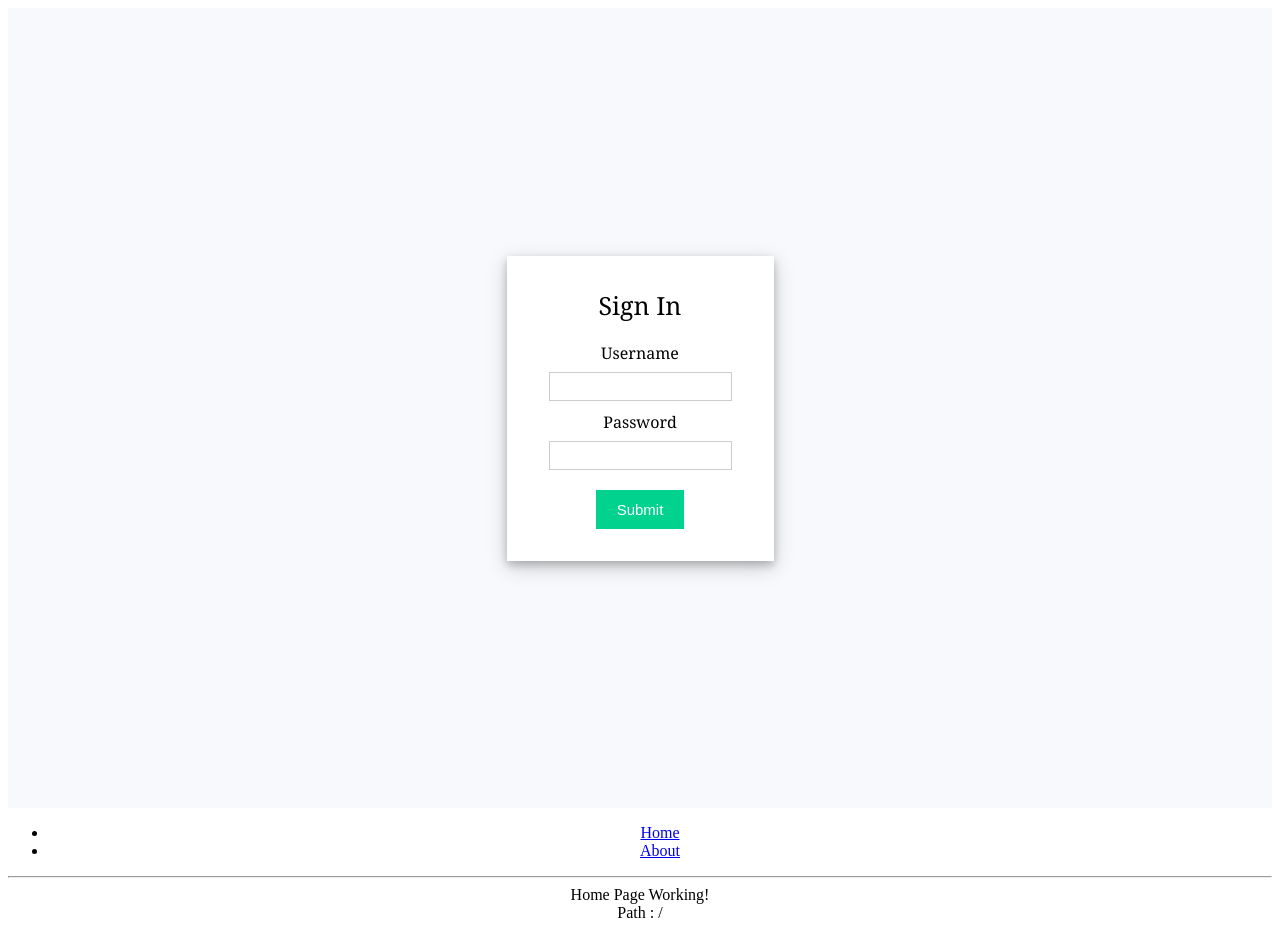
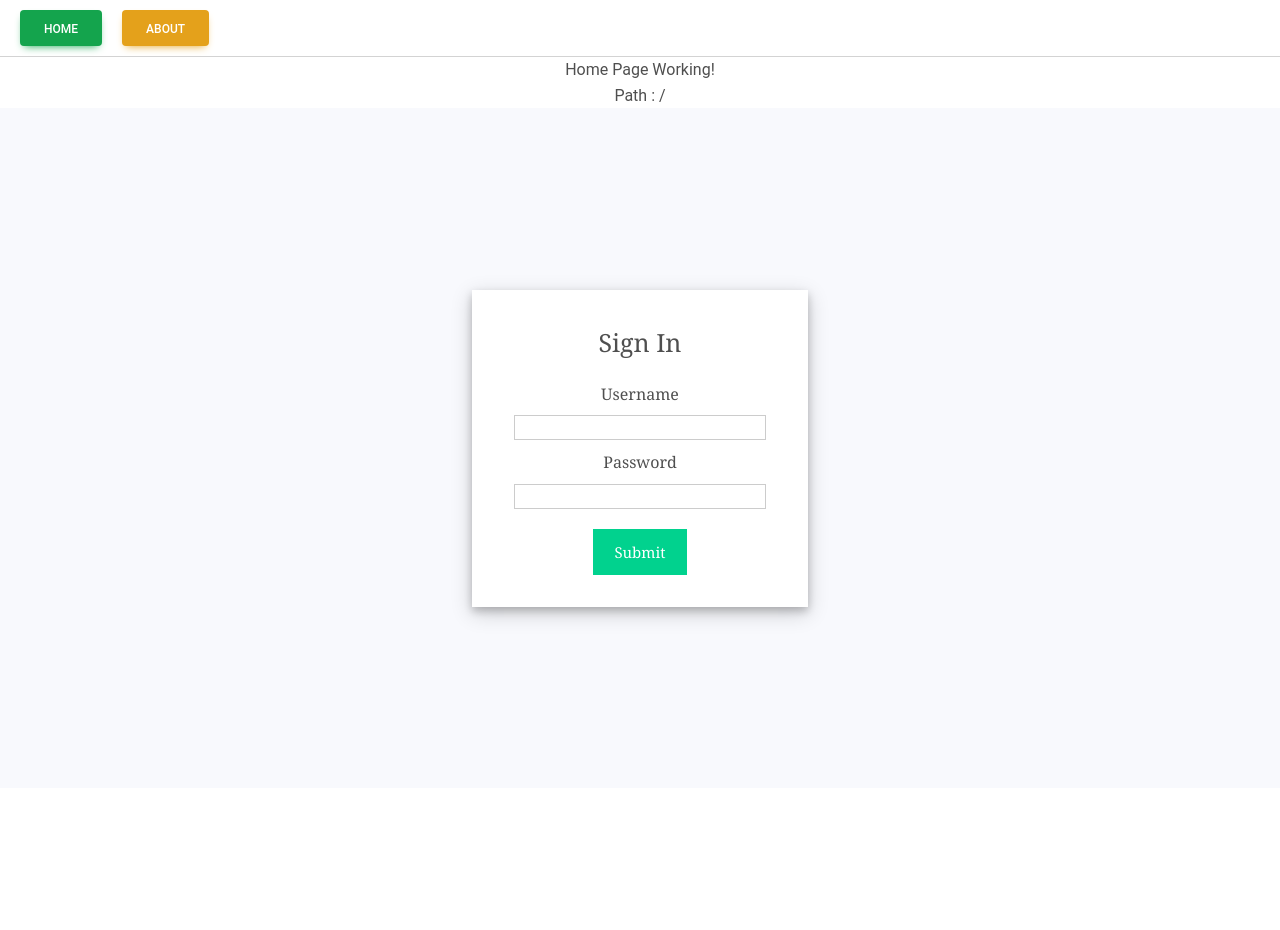
Before and after one commit to farrukh0913/React-Playground, a React (Create React App) app: page / in a window 1280 px wide. After the commit the page ends 800 px from the top, so only its background shows below. Built offline with nearby package versions, Linux system fonts and the light colour scheme.

Commit message:
tabs added for diff routes

```diff
--- a/src/App.js
+++ b/src/App.js
@@ -1,20 +1,20 @@
 import * as React from 'react';
-import { Navigations } from './navigations';
+import { Tabs } from './tabs';
 import { LoginPage } from "./login/login-page";
 import { Car, Icon } from "./elements";
 import logo from './logo.svg';
 // import { AiFillBug } from "react-icons/ai"; // icon
 import { FcApproval } from "react-icons/fc";
-import './App.css';
+import './app.scss';
 
 export default function App() {
   return (
     <div>
       <div className="App">
+        <div aria-label="Nagivation Section"> <Tabs /> </div>
         {/* <div aria-label="Header Section"> <Header /> </div> */}
         {/* <div aria-label="Car Section" className="car-section" aria-label="Car Section"> <Icon /> {Car()} </div> */}
         <div aria-label="Login Section"> <LoginPage /> </div>
-        <div aria-label="Nagivation Section"> <Navigations /> </div>
       </div>
 
     </div>
--- a/src/App.css
+++ b/src/app.scss
@@ -1,3 +1,7 @@
+body {
+  font-family: Roboto, Helvetica, Arial, sans-serif;
+}
+
 .App {
   text-align: center;
 }
@@ -16,6 +20,23 @@
   display: flex;
   align-items: center;
   justify-content: space-between;
+}
+
+.tabs{
+  display: flex;
+  align-items: start;
+  margin-bottom: 0px;
+  padding-left: 10px;
+  .btn{
+    margin: 10px;
+    a{
+      color: #fff;
+    }
+  }
+}
+
+hr{
+  margin: 0px !important;
 }
 
 .btn-create{
--- a/src/index.js
+++ b/src/index.js
@@ -3,6 +3,9 @@ import { StrictMode } from 'react';
 import { createRoot } from 'react-dom/client';
 
 import App from './App';
+
+import 'mdb-react-ui-kit/dist/css/mdb.min.css';
+import "@fortawesome/fontawesome-free/css/all.min.css";
 
 const rootElement = document.getElementById('root');
 const root = createRoot(rootElement);
--- a/src/login/login-page.css
+++ b/src/login/login-page.css
@@ -5,7 +5,7 @@
   justify-content: center;
   flex-direction: column;
   gap: 20px;
-  height: 100vh;
+  height: 85vh;
   font-family: Cambria, Cochin, Georgia, Times, "Times New Roman", serif;
   background-color: #f8f9fd;
 }
--- a/src/login/login-page.jsx
+++ b/src/login/login-page.jsx
@@ -1,7 +1,4 @@
 import React, { useState } from "react";
-import { useNavigate } from 'react-router-dom';
-import { BrowserRouter as Router, Routes, Link, Route, useLocation } from 'react-router-dom';
-import { Navigations } from '../navigations';
 import "./login-page.css";
 
 export function LoginPage() {
--- a/src/navigations.jsx
+++ b/src/tabs.jsx
@@ -2,14 +2,16 @@ import * as React from 'react';
 import { BrowserRouter as Router, Routes, Link, Route, useLocation } from 'react-router-dom';
 import About from './components/About';
 import Home from './components/Home';
+import { MDBBtn } from 'mdb-react-ui-kit';
+import { MDBInput } from 'mdb-react-ui-kit';
 
-export function Navigations() {
+export function Tabs() {
   return (
     <Router>
       <div>
-        <ul>
-          <li> <Link to="/">Home</Link> </li>
-          <li> <Link to="/about">About</Link> </li>
+        <ul className="tabs">
+          <Link to="/"><MDBBtn className='btn' color='success'> Home </MDBBtn></Link>
+          <Link to="/about"><MDBBtn className='btn' color='warning'> About </MDBBtn></Link>
         </ul>
 
         <hr />
```
